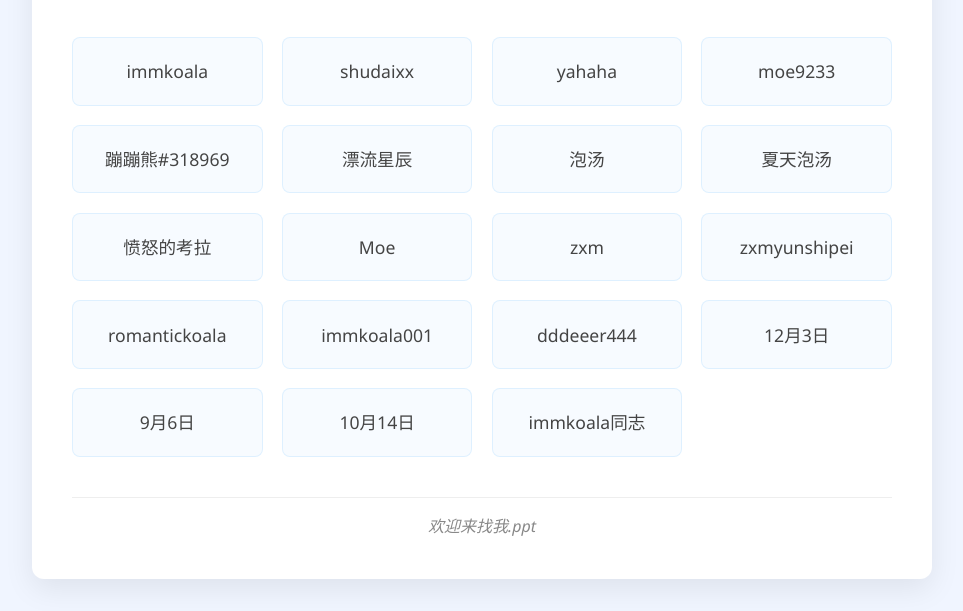
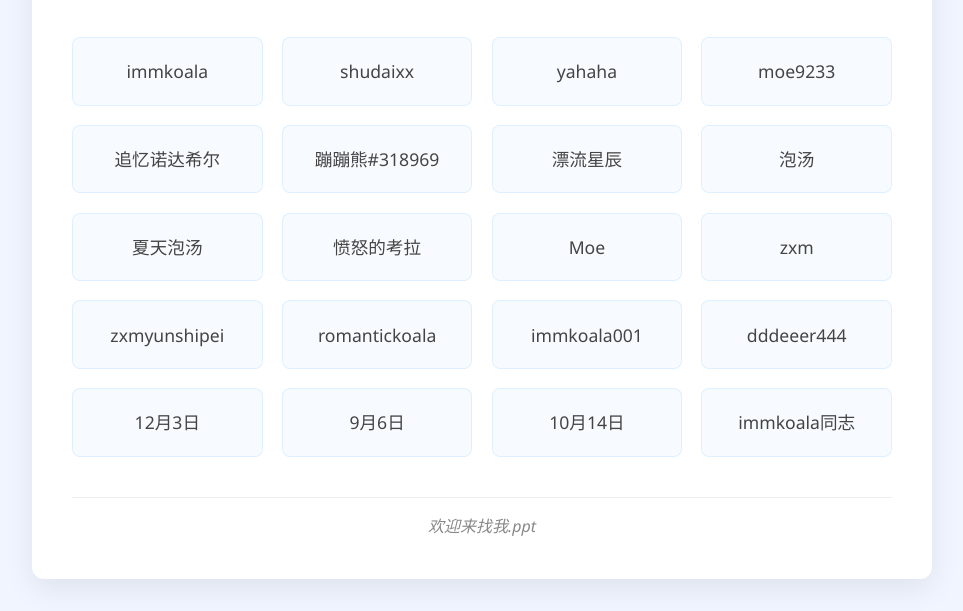
Before and after one commit to Sonz/immkoala, a website: page index.html in a window 1280 px wide. Shown: the part 197-808 px from the top of the page, without its empty margins (158-1121 px from the left). Drawn offline with Linux system fonts and the light colour scheme.

Commit message:
feat: imkl

```diff
--- a/index.html
+++ b/index.html
@@ -198,6 +198,11 @@
       </div>
 
       <div class="info-item">
+        <div class="tooltip">QQ昵称</div>
+        <p class="info-text">追忆诺达希尔</p>
+      </div>
+
+      <div class="info-item">
         <div class="tooltip">台服战网</div>
         <p class="info-text">蹦蹦熊#318969</p>
       </div>
```
